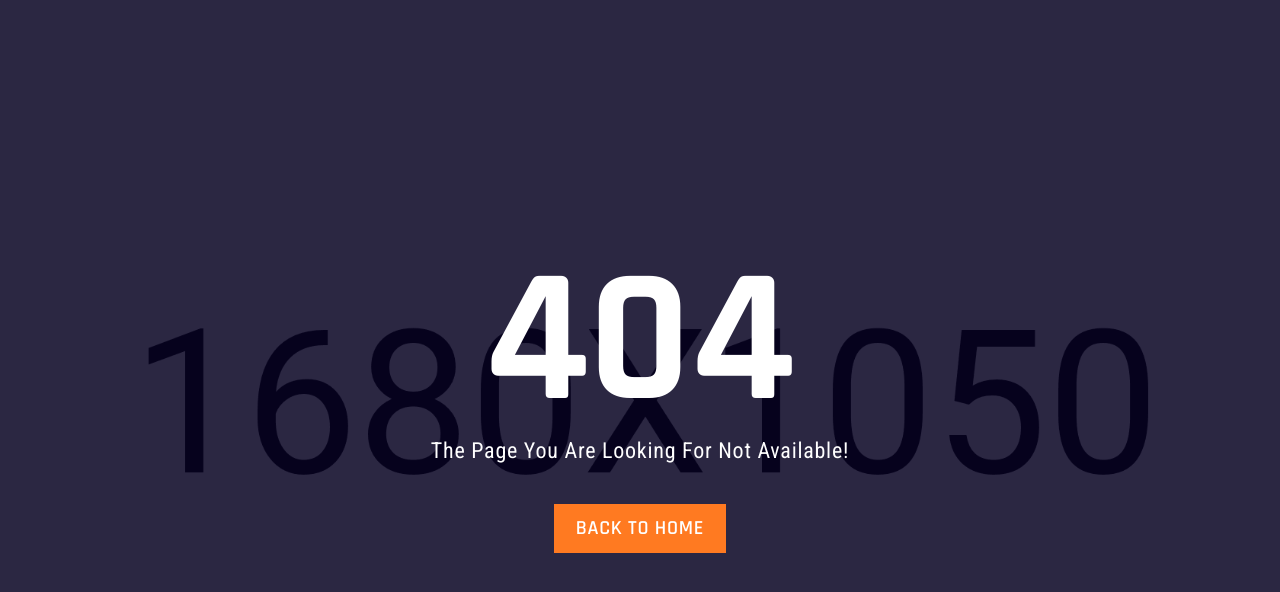
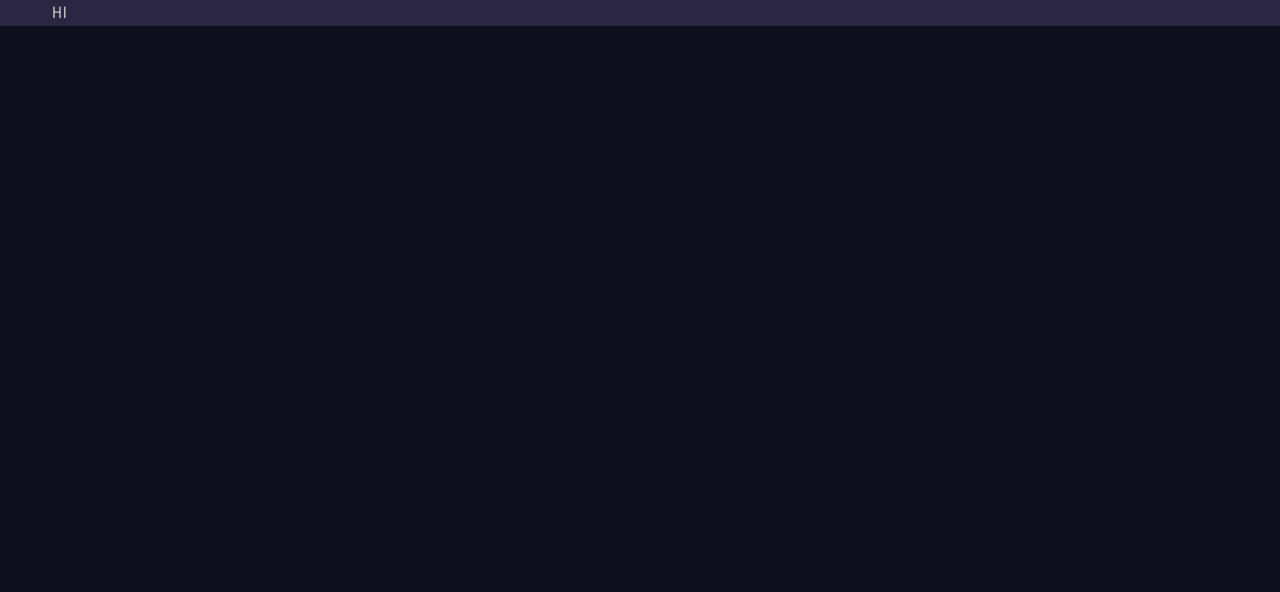
Before and after one commit to rudwl1005a/Royale, a React (Create React App) app in the folder frontend/: page /scoreboard in a window 1280 px wide. Before the commit this address had no page. Shown: the top 592 px of the page. Built offline with nearby package versions, Linux system fonts and the light colour scheme.

Commit message:
[INITIAL] 스코어보드 기본 구조

```diff
--- /dev/null
+++ b/frontend/src/components/Scoreboard/index.js
@@ -0,0 +1,23 @@
+import React from "react";
+import { Container, Row, Col } from "react-bootstrap";
+import { FaFacebookF, FaTwitch, FaTwitter, FaYoutube } from "react-icons/fa";
+import { Link } from "react-router-dom";
+
+import "./style.css";
+
+function Register(props) {
+  const onClick = (e) => {
+    e.preventDefault();
+  };
+  return (
+    <>
+      <div className="page-404 section--full-bg">
+        <Container>
+          HI
+        </Container>
+      </div>
+    </>
+  );
+}
+
+export default Register;
--- /dev/null
+++ b/frontend/src/main-component/ScoreboardPage/index.js
@@ -0,0 +1,12 @@
+import React from "react";
+
+import Scoreboard from "../../components/Scoreboard";
+
+const ScoreboardPage = () => {
+  return (
+    <>
+      <Scoreboard />
+    </>
+  );
+};
+export default ScoreboardPage;
--- a/frontend/src/main-component/router/index.js
+++ b/frontend/src/main-component/router/index.js
@@ -17,6 +17,7 @@ import ProductDetailsPage from "../ProductDetailsPage";
 import CartPage from "../CartPage";
 import CheckoutPage from "../CheckoutPage";
 import ContactPage from "../ContactPage";
+import ScoreboardPage from "../ScoreboardPage";
 
 const AllRoute = () => {
   return (
@@ -38,6 +39,7 @@ const AllRoute = () => {
           <Route exact path="/cart" element={<CartPage />} />
           <Route exact path="/checkout" element={<CheckoutPage />} />
           <Route exact path="/contact" element={<ContactPage />} />
+          <Route exact path="/scoreboard" element={<ScoreboardPage />} />
           <Route
             exact
             path="/product-single"
```
Also changed, not shown: frontend/src/components/Scoreboard/style.css (added), 1 other file (tests, documents, lock files or other folders).
